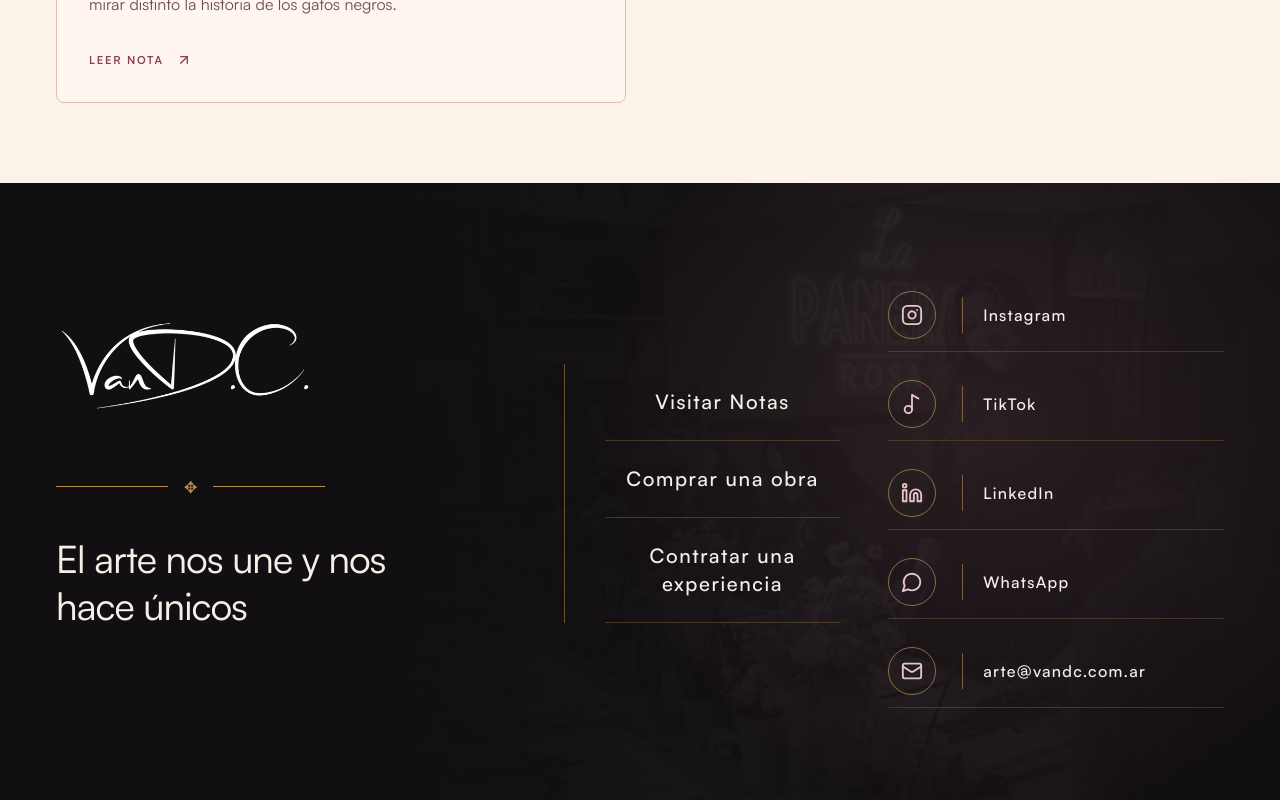
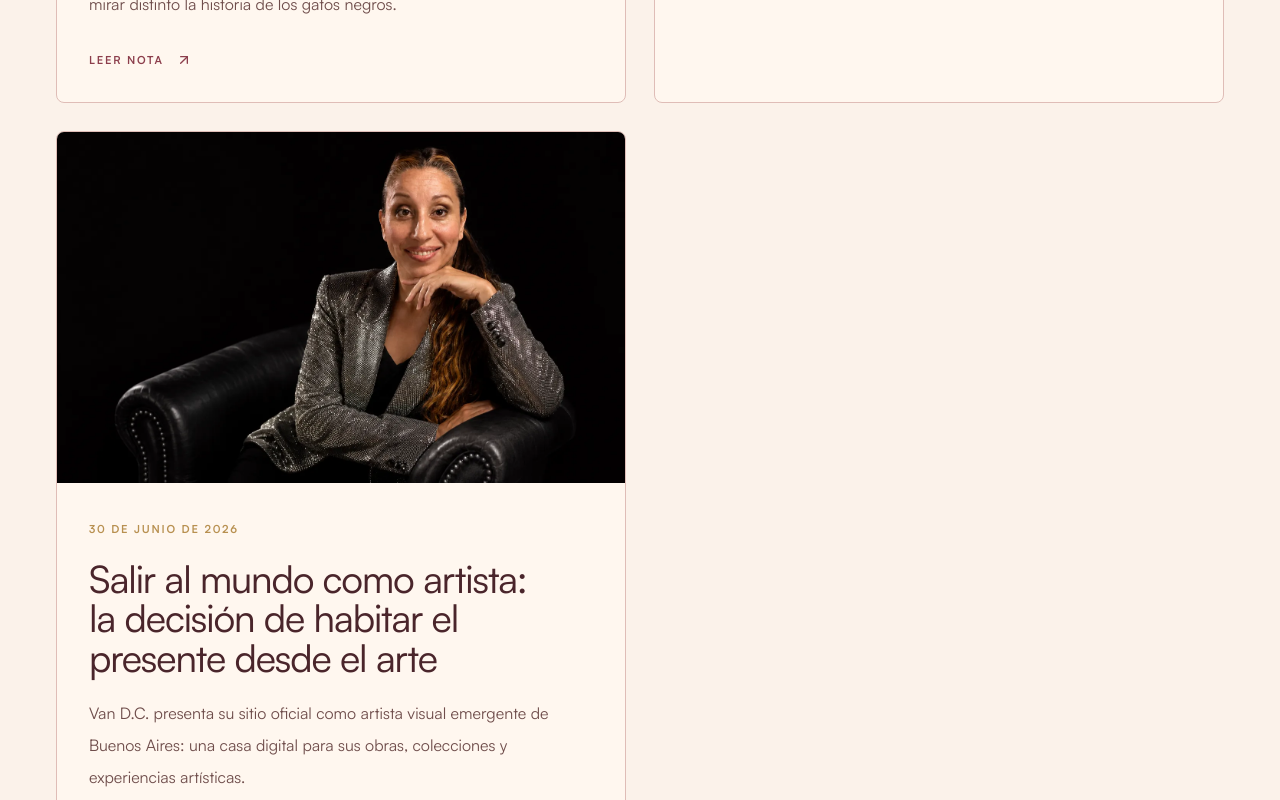
Before and after one commit to direccioncreativa-cloud/vandc.com.ar-design-website, a Next.js app: page /blog in a window 1280 px wide. Shown: the part 1140-1940 px from the top of the page. Built offline with nearby package versions, Linux system fonts and the light colour scheme.

Commit message:
Add Elegirse and artist launch notes

```diff
--- a/app/blog/[slug]/page.tsx
+++ b/app/blog/[slug]/page.tsx
@@ -58,14 +58,14 @@ export default function NotePage({ params }: NotePageProps) {
           <Link className="editorial-kicker inline-flex items-center text-[11px] text-[#8c3e4c]" href="/notas">
             <ArrowLeft className="mr-3" size={15} /> Volver a notas
           </Link>
-          <p className="editorial-kicker mt-10 text-xs text-[#b89050]">Black Cat Collection</p>
+          <p className="editorial-kicker mt-10 text-xs text-[#b89050]">{note.eyebrow}</p>
           <span className="mt-5 block h-px w-20 bg-[#b89050]" />
           <h1 className="mt-8 max-w-5xl text-[40px] font-[430] leading-[1.02] tracking-[-0.04em] text-[#4a252b] sm:text-[62px]">
             {note.title}
           </h1>
           <p className="mt-7 max-w-3xl text-xl leading-9 text-[#6f4d4b]">{note.excerpt}</p>
           <time className="editorial-kicker mt-8 block text-[11px] text-[#b89050]" dateTime={note.date}>
-            4 de julio de 2026
+            {note.displayDate}
           </time>
         </header>
 
@@ -83,9 +83,9 @@ export default function NotePage({ params }: NotePageProps) {
           </div>
           <Link
             className="editorial-kicker mt-12 inline-flex items-center border border-[#b87982] px-7 py-4 text-[11px] text-[#8c3e4c] transition hover:bg-[#b87982] hover:text-white"
-            href="/experiencias"
+            href={note.ctaHref}
           >
-            Ver experiencias <ArrowUpRight className="ml-5" size={16} />
+            {note.ctaLabel} <ArrowUpRight className="ml-5" size={16} />
           </Link>
         </div>
       </article>
--- a/app/blog/page.tsx
+++ b/app/blog/page.tsx
@@ -42,7 +42,7 @@ export default function BlogPage() {
                 </div>
                 <div className="p-6 sm:p-8">
                   <time className="editorial-kicker text-[11px] text-[#b89050]" dateTime={note.date}>
-                    4 de julio de 2026
+                    {note.displayDate}
                   </time>
                   <h2 className="mt-5 max-w-2xl text-[30px] font-[430] leading-[1.04] tracking-[-0.03em] text-[#4a252b] sm:text-[38px]">
                     {note.title}
--- a/data/notes.ts
+++ b/data/notes.ts
@@ -2,11 +2,15 @@ export type Note = {
   slug: string;
   title: string;
   date: string;
+  displayDate: string;
+  eyebrow: string;
   excerpt: string;
   keywords: string[];
   image: string;
   imageAlt: string;
   content: string[];
+  ctaLabel: string;
+  ctaHref: string;
 };
 
 export const notes: Note[] = [
@@ -14,6 +18,8 @@ export const notes: Note[] = [
     slug: "black-cat-collection-experience-barrio-chino",
     title: "Black Cat Collection Experience: arte, gatos negros y segundas oportunidades en Barrio Chino",
     date: "2026-07-04",
+    displayDate: "4 de julio de 2026",
+    eyebrow: "Black Cat Collection",
     excerpt:
       "La primera experiencia artística inspirada en Black Cat Collection llega a La Panera Rosa de Barrio Chino: dos horas para pintar, compartir y mirar distinto la historia de los gatos negros.",
     keywords: [
@@ -31,7 +37,72 @@ export const notes: Note[] = [
       "Hoy se estrena la primera experiencia artística inspirada en Black Cat Collection, una colección de Van D.C. que habla sobre prejuicio, amor y segundas oportunidades. El encuentro será en La Panera Rosa de Barrio Chino y propone dos horas para acercarse al universo de la colección, pintar una obra propia y compartir una experiencia creativa atravesada por una historia.",
       "Black Cat Collection nace de una pregunta sensible: ¿qué pasa con aquello que no es elegido por miedo, superstición o prejuicio? Durante mucho tiempo, los gatos negros fueron asociados a la mala suerte y todavía hoy muchos esperan más tiempo para ser adoptados. Esta serie toma esa herida social y la transforma en un recorrido visual de ternura, cuidado y reparación.",
       "La colección está compuesta por cuatro obras y cuatro capítulos: Retrato Lúdico, Sombras de Confianza, Serena Intuición y Abrazo Refugio. Juntas narran un viaje emocional: de la soledad al vínculo, de la desconfianza al refugio, de no ser elegido a encontrar un lugar donde quedarse. En esta experiencia, cada participante no solo pinta: también entra en una historia sobre mirar distinto."
-    ]
+    ],
+    ctaLabel: "Ver experiencias",
+    ctaHref: "/experiencias"
+  },
+  {
+    slug: "elegirse-obra-estado-interior",
+    title: "Elegirse: cuando una obra también puede ser un estado interior",
+    date: "2026-07-02",
+    displayDate: "2 de julio de 2026",
+    eyebrow: "Colección Elegirse",
+    excerpt:
+      "Elegirse es una colección de Van D.C. sobre calma, intuición y actitud: tres estados emocionales convertidos en obra.",
+    keywords: [
+      "colección Elegirse",
+      "arte emocional",
+      "arte contemporáneo Buenos Aires",
+      "obra original argentina",
+      "Van D.C.",
+      "Paz Interior",
+      "Intuición",
+      "Actitud",
+      "arte para interiores",
+      "comprar obra original en Buenos Aires",
+      "coleccionismo de arte argentino"
+    ],
+    image: "/images/collections/portada-coleccion-elegirse.webp",
+    imageAlt: "Portada de la colección Elegirse de Van D.C. con los estados Paz Interior, Intuición y Actitud.",
+    content: [
+      "Elegirse es una colección sobre la posibilidad de volver a una misma. Está compuesta por tres obras: Paz Interior, Intuición y Actitud. Tres estados. Tres decisiones. Una misma mujer. Cada pieza nace de una experiencia interna concreta y transforma una emoción en imagen, color, gesto y presencia.",
+      "Para quien busca obra original argentina con una lectura sensible y contemporánea, Elegirse propone algo más que una imagen decorativa: abre una conversación íntima con el espacio que habita. Paz Interior habla de encontrar calma incluso cuando afuera o adentro todo parece estar en movimiento. Intuición aparece como una forma de volver a confiar en aquello que todavía no se ve. Actitud representa esos días en los que avanzar no depende de tener ganas, sino de elegir sostenerse igual.",
+      "Estas obras no buscan ser solo retratos. Funcionan como mapas emocionales: imágenes que invitan a mirar hacia adentro, reconocer un estado y preguntarse desde dónde queremos habitar el presente. Para interiores privados, estudios, hoteles boutique o proyectos curatoriales, Elegirse puede leerse como una serie sobre presencia, decisión y sensibilidad femenina contemporánea.",
+      "Elegirse no es una idea abstracta; es una práctica íntima, diaria y profundamente humana. En el universo de Van D.C., la obra se vuelve una forma de acompañar estados interiores y de transformar una pared en un lugar de conversación emocional."
+    ],
+    ctaLabel: "Ver colección Elegirse",
+    ctaHref: "/obras?coleccion=elegirse"
+  },
+  {
+    slug: "salir-al-mundo-como-artista-van-dc",
+    title: "Salir al mundo como artista: la decisión de habitar el presente desde el arte",
+    date: "2026-06-30",
+    displayDate: "30 de junio de 2026",
+    eyebrow: "Van D.C.",
+    excerpt:
+      "Van D.C. presenta su sitio oficial como artista visual emergente de Buenos Aires: una casa digital para sus obras, colecciones y experiencias artísticas.",
+    keywords: [
+      "Van D.C.",
+      "artista visual Buenos Aires",
+      "arte contemporáneo argentino",
+      "artista emergente argentina",
+      "comprar obra original",
+      "experiencias artísticas",
+      "arte emocional",
+      "galería de arte Buenos Aires",
+      "curaduría de arte argentino",
+      "obra original para coleccionistas"
+    ],
+    image: "/images/home/acerca-de-mi-hero.webp",
+    imageAlt: "Retrato de Van D.C., artista visual argentina, en una escena de presentación personal.",
+    content: [
+      "Crear una web de arte no es solo ordenar obras en una pantalla. Para una artista emergente, también es una forma de salir al mundo y decir: esto soy, esto miro, esto construyo. Van D.C. nace como una casa digital para reunir obras originales, colecciones, experiencias artísticas y una manera propia de entender el arte como puente emocional.",
+      "A los 47 años, después de caminar luces y sombras profundas, el arte aparece como una decisión de presencia. No como una pose, ni como una carrera perfecta, sino como una forma honesta de habitar la vida. Pintar, crear colecciones y compartir experiencias se vuelve una manera de transformar heridas, preguntas y estados internos en algo visible.",
+      "Para compradores de obra original, galerías, curadores y espacios culturales, este sitio reúne el punto de partida de una identidad artística en construcción: una mirada argentina contemporánea, emocional y cercana, con obras pensadas para acompañar interiores, historias personales y encuentros.",
+      "Este sitio es el comienzo de una etapa: un espacio para conocer obras como Paz Interior, Intuición, Actitud y Black Cat Collection; para consultar piezas originales; y para descubrir experiencias donde el arte no se mira desde lejos, sino que se vive, se pinta y se comparte."
+    ],
+    ctaLabel: "Conocer obras",
+    ctaHref: "/obras"
   }
 ];
 
```
